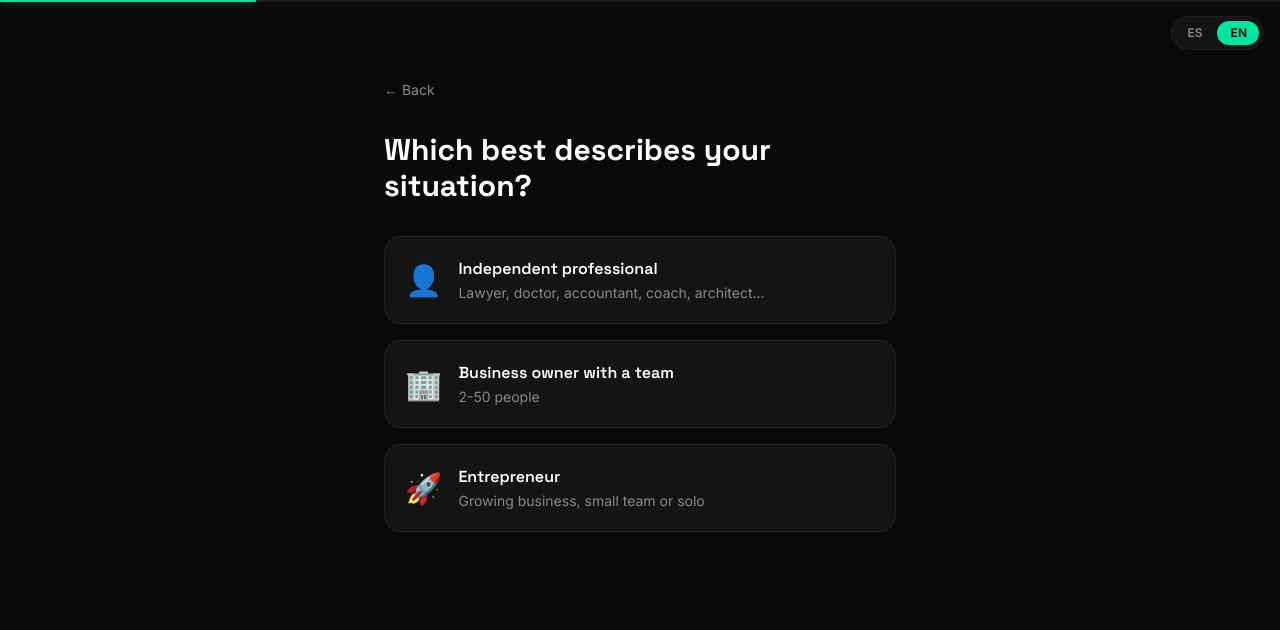
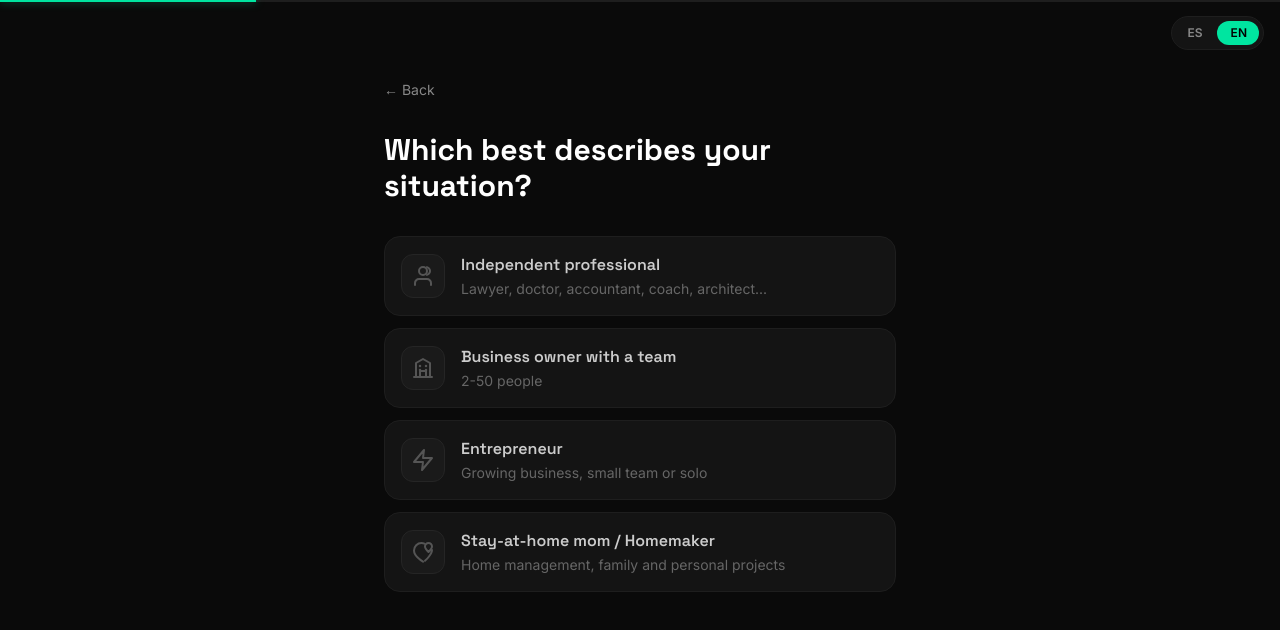
Before and after one commit to coachdelafelicidad/MojxAI, a Next.js app: page /diagnostico in a window 1280 px wide. Both pictures are taken after a click on the button "Start diagnostic →". Shown: the top 630 px of the page. Built offline with nearby package versions, Linux system fonts and the light colour scheme.

Commit message:
feat: modern SVG icons + add homemaker profile

```diff
--- a/components/screens/ProfileScreen.tsx
+++ b/components/screens/ProfileScreen.tsx
@@ -12,7 +12,40 @@ interface ProfileScreenProps {
   onBack: () => void
 }
 
-const profiles: Profile[] = ['professional', 'business', 'entrepreneur']
+const profiles: Profile[] = ['professional', 'business', 'entrepreneur', 'homemaker']
+
+const ProfileIcons: Record<Profile, React.FC<{ active: boolean }>> = {
+  professional: ({ active }) => (
+    <svg width="24" height="24" viewBox="0 0 24 24" fill="none" xmlns="http://www.w3.org/2000/svg">
+      <path d="M20 21V19C20 17.9391 19.5786 16.9217 18.8284 16.1716C18.0783 15.4214 17.0609 15 16 15H8C6.93913 15 5.92172 15.4214 5.17157 16.1716C4.42143 16.9217 4 17.9391 4 19V21" stroke={active ? '#00E5A0' : '#555'} strokeWidth="2" strokeLinecap="round" strokeLinejoin="round"/>
+      <circle cx="12" cy="7" r="4" stroke={active ? '#00E5A0' : '#555'} strokeWidth="2" strokeLinecap="round" strokeLinejoin="round"/>
+      <path d="M16 3.13C16.8604 3.35031 17.623 3.85071 18.1676 4.55232C18.7122 5.25392 19.0078 6.11683 19.0078 7.005C19.0078 7.89317 18.7122 8.75608 18.1676 9.45768C17.623 10.1593 16.8604 10.6597 16 10.88" stroke={active ? '#00E5A0' : '#555'} strokeWidth="2" strokeLinecap="round" strokeLinejoin="round"/>
+    </svg>
+  ),
+  business: ({ active }) => (
+    <svg width="24" height="24" viewBox="0 0 24 24" fill="none" xmlns="http://www.w3.org/2000/svg">
+      <path d="M3 21H21" stroke={active ? '#00E5A0' : '#555'} strokeWidth="2" strokeLinecap="round"/>
+      <path d="M5 21V7L12 3L19 7V21" stroke={active ? '#00E5A0' : '#555'} strokeWidth="2" strokeLinecap="round" strokeLinejoin="round"/>
+      <path d="M9 21V15H15V21" stroke={active ? '#00E5A0' : '#555'} strokeWidth="2" strokeLinecap="round" strokeLinejoin="round"/>
+      <path d="M9 10H9.01" stroke={active ? '#00E5A0' : '#555'} strokeWidth="2.5" strokeLinecap="round"/>
+      <path d="M15 10H15.01" stroke={active ? '#00E5A0' : '#555'} strokeWidth="2.5" strokeLinecap="round"/>
+      <path d="M9 14H9.01" stroke={active ? '#00E5A0' : '#555'} strokeWidth="2.5" strokeLinecap="round"/>
+      <path d="M15 14H15.01" stroke={active ? '#00E5A0' : '#555'} strokeWidth="2.5" strokeLinecap="round"/>
+    </svg>
+  ),
+  entrepreneur: ({ active }) => (
+    <svg width="24" height="24" viewBox="0 0 24 24" fill="none" xmlns="http://www.w3.org/2000/svg">
+      <path d="M13 2L3 14H12L11 22L21 10H12L13 2Z" stroke={active ? '#00E5A0' : '#555'} strokeWidth="2" strokeLinecap="round" strokeLinejoin="round"/>
+    </svg>
+  ),
+  homemaker: ({ active }) => (
+    <svg width="24" height="24" viewBox="0 0 24 24" fill="none" xmlns="http://www.w3.org/2000/svg">
+      <path d="M12 21.7C12 21.7 3 16.5 3 10.5C3 8.51088 3.79018 6.60322 5.1967 5.1967C6.60322 3.79018 8.51088 3 10.5 3C11.5 3 12.46 3.21 13.34 3.59" stroke={active ? '#00E5A0' : '#555'} strokeWidth="2" strokeLinecap="round" strokeLinejoin="round"/>
+      <path d="M21 10C21 12.21 19.5 14.5 18 16.5C16.78 18.14 15.35 19.58 14 20.8" stroke={active ? '#00E5A0' : '#555'} strokeWidth="2" strokeLinecap="round" strokeLinejoin="round"/>
+      <path d="M17.5 3C18.4283 3 19.3185 3.36875 19.9749 4.02513C20.6313 4.6815 21 5.57174 21 6.5C21 8.5 18.5 11 17.5 12C16.5 11 14 8.5 14 6.5C14 5.57174 14.3687 4.6815 15.0251 4.02513C15.6815 3.36875 16.5717 3 17.5 3Z" stroke={active ? '#00E5A0' : '#555'} strokeWidth="2" strokeLinecap="round" strokeLinejoin="round"/>
+    </svg>
+  ),
+}
 
 export function ProfileScreen({ language, selected, onSelect, onContinue, onBack }: ProfileScreenProps) {
   const tr = t(language)
@@ -37,42 +70,58 @@ export function ProfileScreen({ language, selected, onSelect, onContinue, onBack
           {tr.profileQuestion}
         </motion.h2>
 
-        <div className="flex flex-col gap-4 flex-1">
+        <div className="flex flex-col gap-3 flex-1">
           {profiles.map((profile, i) => {
             const info = tr.profiles[profile]
             const isSelected = selected === profile
+            const Icon = ProfileIcons[profile]
 
             return (
               <motion.div
                 key={profile}
                 initial={{ opacity: 0, x: -20 }}
                 animate={{ opacity: 1, x: 0 }}
-                transition={{ delay: i * 0.08 }}
+                transition={{ delay: i * 0.07 }}
               >
                 <button
                   onClick={() => onSelect(profile)}
-                  className={`w-full text-left p-5 rounded-2xl border transition-all duration-300 card-hover ${
+                  className={`w-full text-left p-4 rounded-2xl border transition-all duration-300 ${
                     isSelected
-                      ? 'border-[#00E5A0] bg-[#00E5A0]/5 shadow-[0_0_20px_rgba(0,229,160,0.12)]'
-                      : 'border-[#1E1E1E] bg-[#141414]'
+                      ? 'border-[#00E5A0] bg-[#00E5A0]/5 shadow-[0_0_24px_rgba(0,229,160,0.12)]'
+                      : 'border-[#1E1E1E] bg-[#141414] hover:border-[#2E2E2E]'
                   }`}
                 >
                   <div className="flex items-center gap-4">
-                    <span className="text-3xl">{info.emoji}</span>
-                    <div className="flex-1">
-                      <div className="font-display font-semibold text-base">{info.title}</div>
-                      <div className="text-[#888888] text-sm mt-0.5">{info.subtitle}</div>
+                    {/* Icon container */}
+                    <div className={`w-11 h-11 rounded-xl flex items-center justify-center flex-shrink-0 transition-all duration-300 ${
+                      isSelected
+                        ? 'bg-[#00E5A0]/10 border border-[#00E5A0]/30'
+                        : 'bg-[#1A1A1A] border border-[#252525]'
+                    }`}>
+                      <Icon active={isSelected} />
                     </div>
+
+                    <div className="flex-1 min-w-0">
+                      <div className={`font-display font-semibold text-sm sm:text-base transition-colors duration-200 ${isSelected ? 'text-white' : 'text-[#CCCCCC]'}`}>
+                        {info.title}
+                      </div>
+                      <div className="text-[#666666] text-xs sm:text-sm mt-0.5 truncate">
+                        {info.subtitle}
+                      </div>
+                    </div>
+
                     <AnimatePresence>
                       {isSelected && (
                         <motion.div
                           initial={{ scale: 0, opacity: 0 }}
                           animate={{ scale: 1, opacity: 1 }}
                           exit={{ scale: 0, opacity: 0 }}
-                          transition={{ type: 'spring', stiffness: 400, damping: 20 }}
-                          className="w-6 h-6 rounded-full bg-[#00E5A0] flex items-center justify-center flex-shrink-0"
+                          transition={{ type: 'spring', stiffness: 500, damping: 25 }}
+                          className="w-5 h-5 rounded-full bg-[#00E5A0] flex items-center justify-center flex-shrink-0"
                         >
-                          <span className="text-black text-xs font-bold">✓</span>
+                          <svg width="10" height="8" viewBox="0 0 10 8" fill="none">
+                            <path d="M1 4L3.5 6.5L9 1" stroke="black" strokeWidth="1.8" strokeLinecap="round" strokeLinejoin="round"/>
+                          </svg>
                         </motion.div>
                       )}
                     </AnimatePresence>
@@ -89,7 +138,7 @@ export function ProfileScreen({ language, selected, onSelect, onContinue, onBack
               initial={{ opacity: 0, y: 20 }}
               animate={{ opacity: 1, y: 0 }}
               exit={{ opacity: 0, y: 10 }}
-              className="mt-8"
+              className="mt-6"
             >
               <button
                 onClick={onContinue}
--- a/lib/translations.ts
+++ b/lib/translations.ts
@@ -27,6 +27,11 @@ export const translations = {
         emoji: '🚀',
         title: 'Emprendedor',
         subtitle: 'Negocio en crecimiento, equipo pequeño o solo',
+      },
+      homemaker: {
+        emoji: '🏠',
+        title: 'Ama de casa / Mamá',
+        subtitle: 'Gestión del hogar, familia y proyectos personales',
       },
     },
     continueButton: 'Continuar',
@@ -85,6 +90,11 @@ export const translations = {
         title: 'Entrepreneur',
         subtitle: 'Growing business, small team or solo',
       },
+      homemaker: {
+        emoji: '🏠',
+        title: 'Stay-at-home mom / Homemaker',
+        subtitle: 'Home management, family and personal projects',
+      },
     },
     continueButton: 'Continue',
     backButton: 'Back',
--- a/lib/types.ts
+++ b/lib/types.ts
@@ -1,6 +1,6 @@
 export type Language = 'es' | 'en'
 
-export type Profile = 'professional' | 'business' | 'entrepreneur'
+export type Profile = 'professional' | 'business' | 'entrepreneur' | 'homemaker'
 
 export interface Task {
   id: string
```
